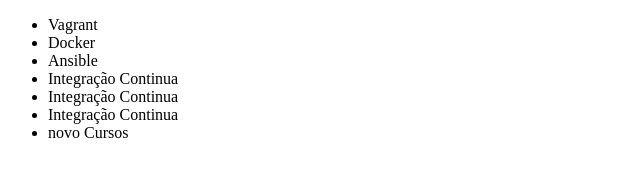
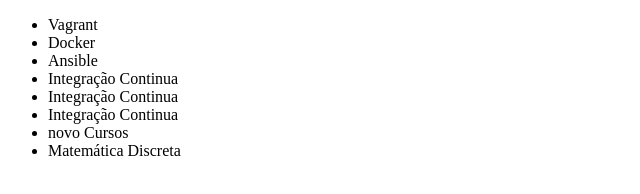
Before and after one commit to leoalmeida99/first-repository, a plain HTML site: page index.html in a window 1280 px wide. Shown: the whole page, without its empty margins (0-640 px from the left). Drawn offline with Linux system fonts and the light colour scheme.

Commit message:
adicionei mais um curso

```diff
--- a/index.html
+++ b/index.html
@@ -13,6 +13,7 @@
         <li>Integração Continua</li>
         <li>Integração Continua</li>
         <li>novo Cursos</li>
+        <li>Matemática Discreta</li>
     </ul>
 </body>
 </html>
```
